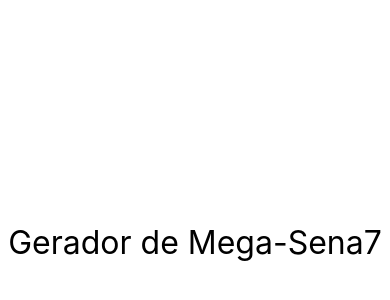
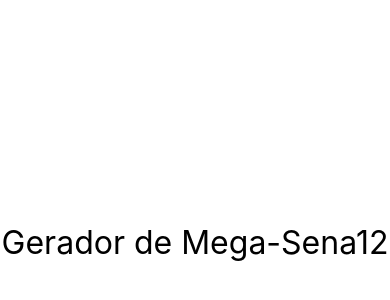
Before and after one commit to jvictordev7/Curso-React-Native, a React Native app in the folder exercicios/: screen / in a window 390 px wide. Shown: the part 180-480 px from the top of the page. Built offline with nearby package versions, Linux system fonts and the light colour scheme.

Commit message:
Componente de Classe: Estado (aula não finalizada)

```diff
--- a/exercicios/src/App.js
+++ b/exercicios/src/App.js
@@ -29,7 +29,7 @@
 
 export default () => (
   <SafeAreaView style={style.App}>
-    <Mega qtdeNumero={7} />
+    <Mega qtdeNumero={12} />
 
 
       {/*
--- a/exercicios/src/components/mega/Mega.js
+++ b/exercicios/src/components/mega/Mega.js
@@ -4,11 +4,19 @@
 
 export default class Mega extends Component {
 
+    state = {
+        qtdeNumero: this.props.qtdeNumero
+    }
+
+    constructor(props) {
+        super(props)
+    }
+
     render() {
         return (
             <Text style={Estilo.txtG}>
                 Gerador de Mega-Sena
-                {this.props.qtdeNumero}
+                {this.state.qtdeNumero}
             </Text>
         )
     }
```
